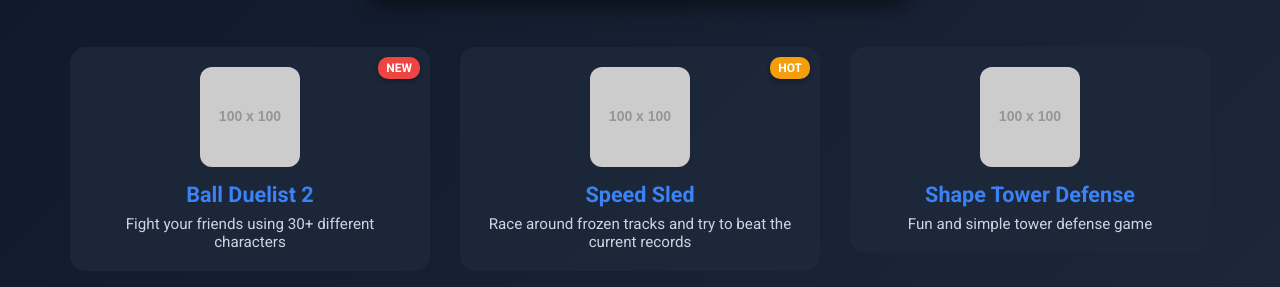
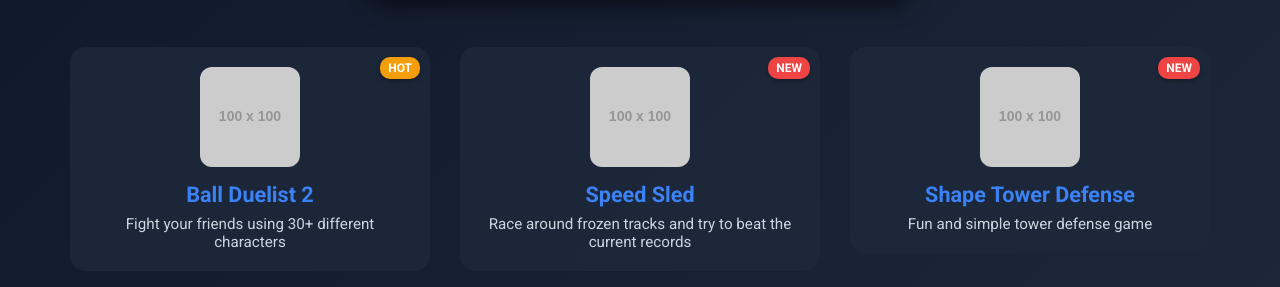
Before and after one commit to migekkoHecker/games, a plain HTML site: page index.html in a window 1280 px wide. Shown: the part 253-540 px from the top of the page. Drawn offline with Linux system fonts and the light colour scheme; placeholder pictures from the web are drawn by us.

Commit message:
Update index.html

```diff
--- a/index.html
+++ b/index.html
@@ -60,20 +60,21 @@
 
   <div class="main" bis_skin_checked="1">
     <a class="game-card" href="ball-duelist-2/">
-      <div class="badge new" bis_skin_checked="1">New</div>
+      <div class="badge hot" bis_skin_checked="1">Hot</div>
       <img src="https://via.placeholder.com/100?text=Ball" alt="Ball Duelist 2">
       <h2>Ball Duelist 2</h2>
       <p>Fight your friends using 30+ different characters</p>
     </a>
 
     <a class="game-card" href="speed-sled/">
-      <div class="badge hot" bis_skin_checked="1">Hot</div>
+      <div class="badge new" bis_skin_checked="1">New</div>
       <img src="https://via.placeholder.com/100?text=Space" alt="Speed Sled">
       <h2>Speed Sled</h2>
       <p>Race around frozen tracks and try to beat the current records</p>
     </a>
 
     <a class="game-card" href="shape-tower-defense/">
+      <div class="badge new" bis_skin_checked="1">New</div>
       <img src="https://via.placeholder.com/100?text=Maze" alt="Shape Tower Defense">
       <h2>Shape Tower Defense</h2>
       <p>Fun and simple tower defense game</p>
```
